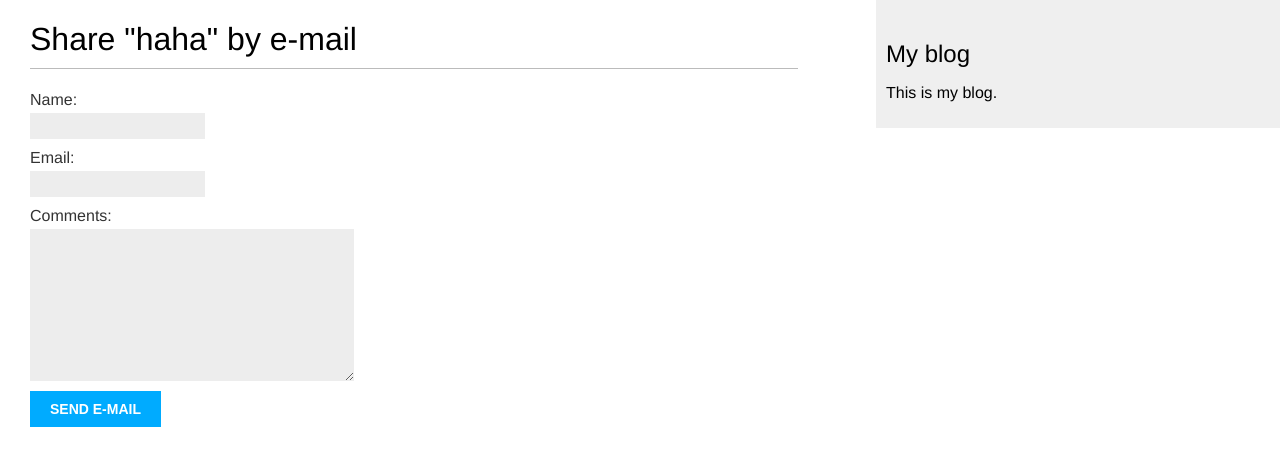
After one commit to wSobo/mysite, a Django app: page /blog/4/share/ in a window 1280 px wide. The commit adds this page. Shown: the top 466 px of the page. Run offline with Django 3.2, Linux system fonts and the light colour scheme; data comes from the database, SQL or seed files in the repository.

Commit message:
20180311

```diff
--- a/blog/forms.py
+++ b/blog/forms.py
@@ -10,7 +10,7 @@
 from django import forms
 
 
-class EmailpostForm(forms.Form):
+class EmailPostForm(forms.Form):
     name = forms.CharField(max_length=25)
     email = forms.EmailField()
     to = forms.EmailField
--- a/blog/urls.py
+++ b/blog/urls.py
@@ -18,4 +18,5 @@ urlpatterns = [
     url(r'^$', views.PostListView.as_view(), name='post_lst'),
     url(r'^(?P<year>\d{4})/(?P<month>\d{2})/(?P<day>\d{2})/(?P<post>[-\w]+)/$',
         views.post_detail, name='post_detail'),
+    url(r'^(?P<post_id>\d+)/share/$', views.post_share, name='post_share')
 ]
--- a/blog/views.py
+++ b/blog/views.py
@@ -3,7 +3,7 @@ from django.core.paginator import Paginator, EmptyPage, PageNotAnInteger
 from django.shortcuts import render, get_object_or_404
 from .models import Post
 from django.views.generic import ListView
-from .forms import EmailpostForm
+from .forms import EmailPostForm
 
 
 # Create your views here.
@@ -44,7 +44,7 @@ def post_share(request, post_id):
     cd = None
     if request.method == 'POST':
         # Form was submitted
-        form = EmailpostForm(request.Post)
+        form = EmailPostForm(request.POST)
         if form.is_valid():
             # Form fields passed validation
             cd = form.cleaned_data
@@ -53,10 +53,10 @@ def post_share(request, post_id):
             subject = '{} ({}) recommends you reading "{}"'.format(cd['name'], cd['email'], post.title)
             message = 'Read "{}" at {}\n\n{}\'s comments: {}'.format(post.title, post_url,
                                                                      cd['name'], cd['comments'])
-            send_mail(subject,message,'872561763@qq.com',[cd['to']])
+            send_mail(subject, message, '872561763@qq.com', [cd['to']])
             sent = True
     else:
-        form = EmailpostForm()
+        form = EmailPostForm()
     return render(request, 'blog/post/share.html',
                   {'post': post,
                    'form': form,
--- a/templates/blog/post/detail.html
+++ b/templates/blog/post/detail.html
@@ -8,4 +8,9 @@
         Published {{ post.publish }} by {{ post.author }}
     </p>
     {{ post.body|linebreaks }}
+    <p>
+    <a href="{% url "blog:post_share" post.id %}">
+        Share this post
+    </a>
+    </p>
 {% endblock %}
--- /dev/null
+++ b/templates/blog/post/share.html
@@ -0,0 +1,20 @@
+{% extends "blog/base.html" %}
+
+{% block title %}Share a psot{% endblock %}
+
+{% block content %}
+    {% if sent %}
+        <h1>E-mail successfully sent</h1>
+        <p>
+            "{{ post.title }}" was successfully sent to {{ cd.to }}.
+        </p>
+    {% else %}
+        <h1>Share "{{ post.title }}" by e-mail</h1>
+        <form action="." method="post">
+            {{ form.as_p }}
+            {% csrf_token %}
+            <input type="submit" value="Send e-mail">
+        </form>
+
+    {% endif %}
+{% endblock %}
```
